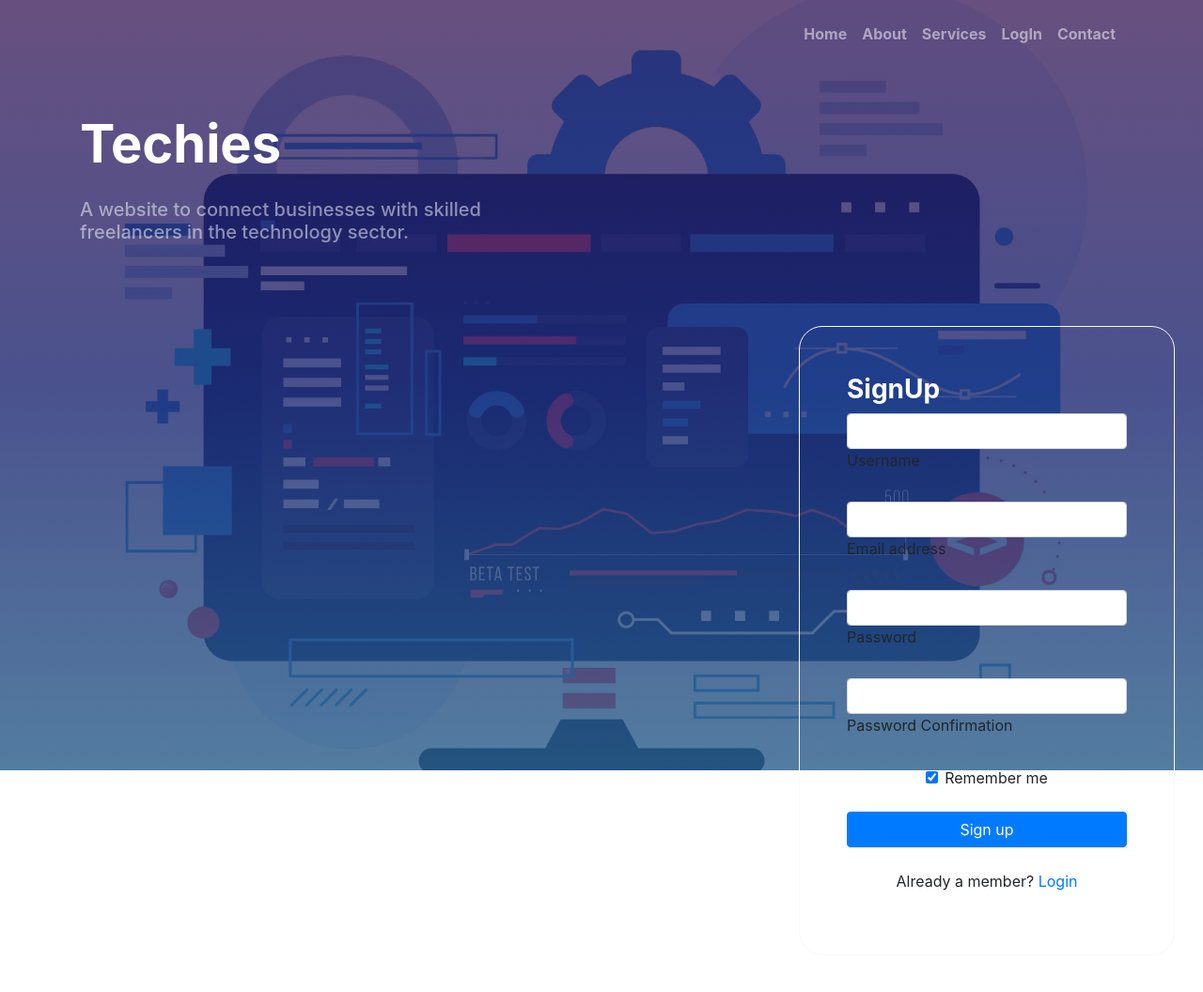
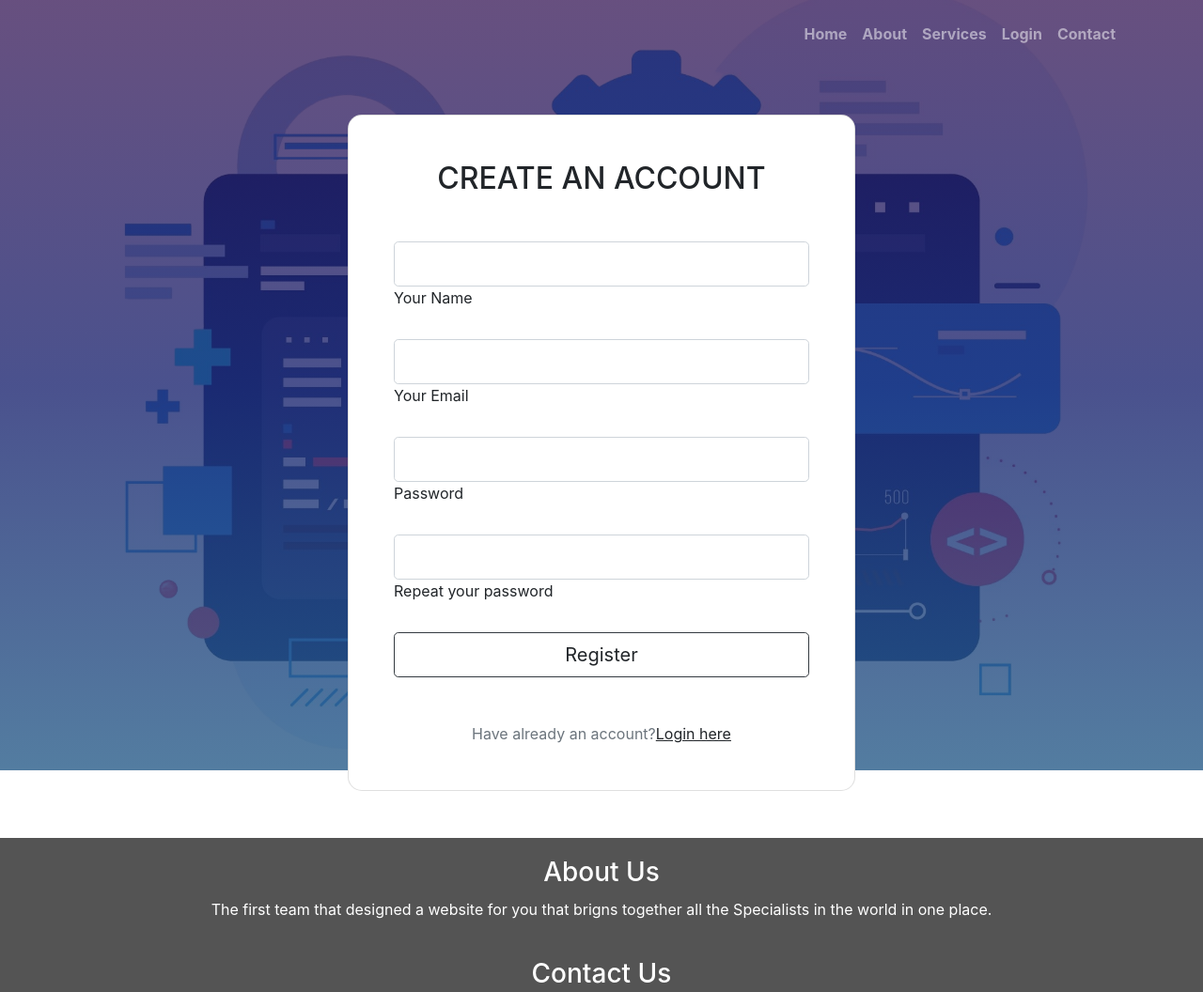
Before and after one commit to daliau/techies, a plain HTML site: page SignUp.html in a window 1280 px wide. Shown: the top 1056 px of the page at 94% size. Drawn offline with nearby package versions, Linux system fonts and the light colour scheme.

Commit message:
Update SignUp.html

```diff
--- a/SignUp.html
+++ b/SignUp.html
@@ -3,9 +3,7 @@
 <head>
     <!-- Required meta tags -->
     <meta charset="UTF-8">
-    <meta name="viewport" content="width=device-width, initial-scale=1.0">
     <meta name="viewport" content="width=device-width, initial-scale=1, shrink-to-fit=no">
-    <link rel="stylesheet" type="text/css" href="css/CredentialStyles.css">
     <link rel="stylesheet" type="text/css" href="css/indexStyles.css">
 
     <!-- Bootstrap CSS -->
@@ -13,63 +11,6 @@
     <link href="https://cdn.lineicons.com/2.0/LineIcons.css" rel="stylesheet">
 
     <title>SignUp</title>
-
-
-    <script>
-        document.addEventListener("DOMContentLoaded", function () {
-            const usernameInput = document.getElementById('Username'); // Selecting the username input by its ID
-            const emailInput = document.getElementById('email'); // Selecting the email input by its ID
-            const passwordInput = document.getElementById('password'); // Selecting the password input by its ID
-            const passwordConfirmationInput = document.getElementById('passwordconfirmation'); // Selecting the password confirmation input by its ID
-            const signUpButton = document.querySelector('.btn-primary'); // Selecting the submit button by its class
-
-            signUpButton.addEventListener('click', function () {
-                let isValid = true;
-
-                // Validate username
-                if (usernameInput.value.trim() === '') {
-                    alert('Username cannot be empty');
-                    isValid = false;
-                }
-
-                // Validate email
-                if (emailInput.value.trim() === '') {
-                    alert('Email address cannot be empty');
-                    isValid = false;
-                } else if (!isValidEmail(emailInput.value.trim())) {
-                    alert('Please enter a valid email address');
-                    isValid = false;
-                }
-
-                // Validate password
-                if (passwordInput.value.trim() === '') {
-                    alert('Password cannot be empty');
-                    isValid = false;
-                }
-
-                // Validate password confirmation
-                if (passwordConfirmationInput.value.trim() === '') {
-                    alert('Password confirmation cannot be empty');
-                    isValid = false;
-                } else if (passwordInput.value !== passwordConfirmationInput.value) {
-                    alert('Password does not match');
-                    isValid = false;
-                }
-
-                if (isValid) {
-                    // Simulate form submission (replace with actual API call or server-side validation)
-                    // For demonstration purposes, alert the user with a success message
-                    alert('SignUp successful!');
-                }
-            });
-
-            // Function to validate email format
-            function isValidEmail(email) {
-                const emailRegex = /^[^\s@]+@[^\s@]+\.[^\s@]+$/;
-                return emailRegex.test(email);
-            }
-        });
-    </script>
 
 </head>
 
@@ -84,79 +25,62 @@
                         <li class="nav-item"> <a class="nav-link" href="index.html">Home</a> </li>
                         <li class="nav-item"> <a class="nav-link" href="#footer">About</a> </li>
                         <li class="nav-item"> <a class="nav-link" href="#footer">Services</a> </li>
-                        <li class="nav-item"> <a class="nav-link" href="LogIn.html">LogIn</a> </li>
+                        <li class="nav-item"> <a class="nav-link" href="LogIn.html">Login</a> </li>
                         <li class="nav-item"> <a class="nav-link" href="#footer">Contact</a> </li>
                     </ul>
                 </div>
             </div>
         </nav>
-        <div class="container pb-5">
-            <div class="row py-5 align-items-center">
-                <div class="col-lg-6">
-                    <h5 class="display-4 mb-4 font-weight-bold text-white">Techies</h5>
-
-                    <p class="h5 aa mb-4 pb-3 text-white-50">A website to connect businesses with skilled freelancers in
-                        the technology sector.
-                    </p>
-
-                </div>
-
-            </div>
-            <div class="container">
 
 
-                <form class="border border-light">
-                    <h3 class="display-5 mb-9 font-weight-bold text-white center">SignUp</h3>
+        <div class="mask d-flex align-items-center h-100 gradient-custom-3">
+          <div class="container h-100">
+            <div class="row d-flex justify-content-center align-items-center h-100">
+              <div class="col-12 col-md-9 col-lg-7 col-xl-6">
+                <div class="card" style="border-radius: 15px;">
+                  <div class="card-body p-5">
+                    <h2 class="text-uppercase text-center mb-5">Create an account</h2>
 
-                    <!-- Username input -->
-                    <div data-mdb-input-init class="form-outline mb-4">
-                        <input type="email" id="Username" class="form-control" />
-                        <label class="form-label" for="form2Example1"> Username</label>
-                    </div>
-                    <!-- Email input -->
-                    <div data-mdb-input-init class="form-outline mb-4">
-                        <input type="email" id="email" class="form-control" />
-                        <label class="form-label" for="form2Example1">Email address</label>
-                    </div>
+                    <form>
 
-                    <!-- Password input -->
-                    <div data-mdb-input-init class="form-outline mb-4">
-                        <input type="password" id="password" class="form-control" />
-                        <label class="form-label" for="form2Example2">Password</label>
-                    </div>
+                      <div data-mdb-input-init class="form-outline mb-4">
+                        <input type="text" id="Username" class="form-control form-control-lg" />
+                        <label class="form-label" for="Username">Your Name</label>
+                      </div>
 
-                    <!-- Password Confirmation input -->
-                    <div data-mdb-input-init class="form-outline mb-4">
-                        <input type="password" id="passwordconfirmation" class="form-control" />
-                        <label class="form-label" for="form2Example2">Password Confirmation</label>
-                    </div>
+                      <div data-mdb-input-init class="form-outline mb-4">
+                        <input type="email" id="email" class="form-control form-control-lg" />
+                        <label class="form-label" for="email">Your Email</label>
+                      </div>
 
-                    <!-- 2 column grid layout for inline styling -->
-                    <div class="row mb-4">
-                        <div class="col d-flex justify-content-center">
-                            <!-- Checkbox -->
-                            <div class="form-check">
-                                <input class="form-check-input" type="checkbox" value="" id="form2Example31" checked />
-                                <label class="form-check-label" for="form2Example31"> Remember me </label>
-                            </div>
-                        </div>
+                      <div data-mdb-input-init class="form-outline mb-4">
+                        <input type="password" id="password" class="form-control form-control-lg" />
+                        <label class="form-label" for="password">Password</label>
+                      </div>
+
+                      <div data-mdb-input-init class="form-outline mb-4">
+                        <input type="password" id="passwordconfirmation" class="form-control form-control-lg" />
+                        <label class="form-label" for="passwordconfirmation">Repeat your password</label>
+                      </div>
 
 
-                    </div>
+                      <div class="d-flex justify-content-center">
+                        <button type="button" id="submit"
+                          data-mdb-button-init data-mdb-ripple-init class="btn btn-outline-dark btn-block btn-lg gradient-custom-4 text-body">Register</button>
+                      </div>
 
-                    <!-- Submit button -->
-                    <button type="button" data-mdb-button-init data-mdb-ripple-init
-                        class="btn btn-primary btn-block mb-4 white">Sign up</button>
+                      <p class="text-center text-muted mt-5 mb-0">Have already an account?<a href="LogIn.html" class="fw-bold text-body"><u>Login here</u></a></p>
 
-                    <!-- Register buttons -->
-                    <div class="text-center">
-                        <p>Already a member? <a href="LogIn.html">Login</a></p>
+                    </form>
 
-                    </div>
-                </form>
+                  </div>
+                </div>
+              </div>
             </div>
+          </div>
+        </div>
 
-        </div>
+
         <footer id ="footer" align="center"> <!-- Begin footer section that hold information about the website-->
             <h3>About Us</h3>
             <p>The first team that designed a website for you that brigns together all the Specialists in the world in
@@ -178,6 +102,7 @@
             <p>&copy; 2024 Techies. All rights reserved.</p>
         </footer>
     </div>
+    <script src="js/SignUp.js"></script>
 </body>
 
 </html>
```
